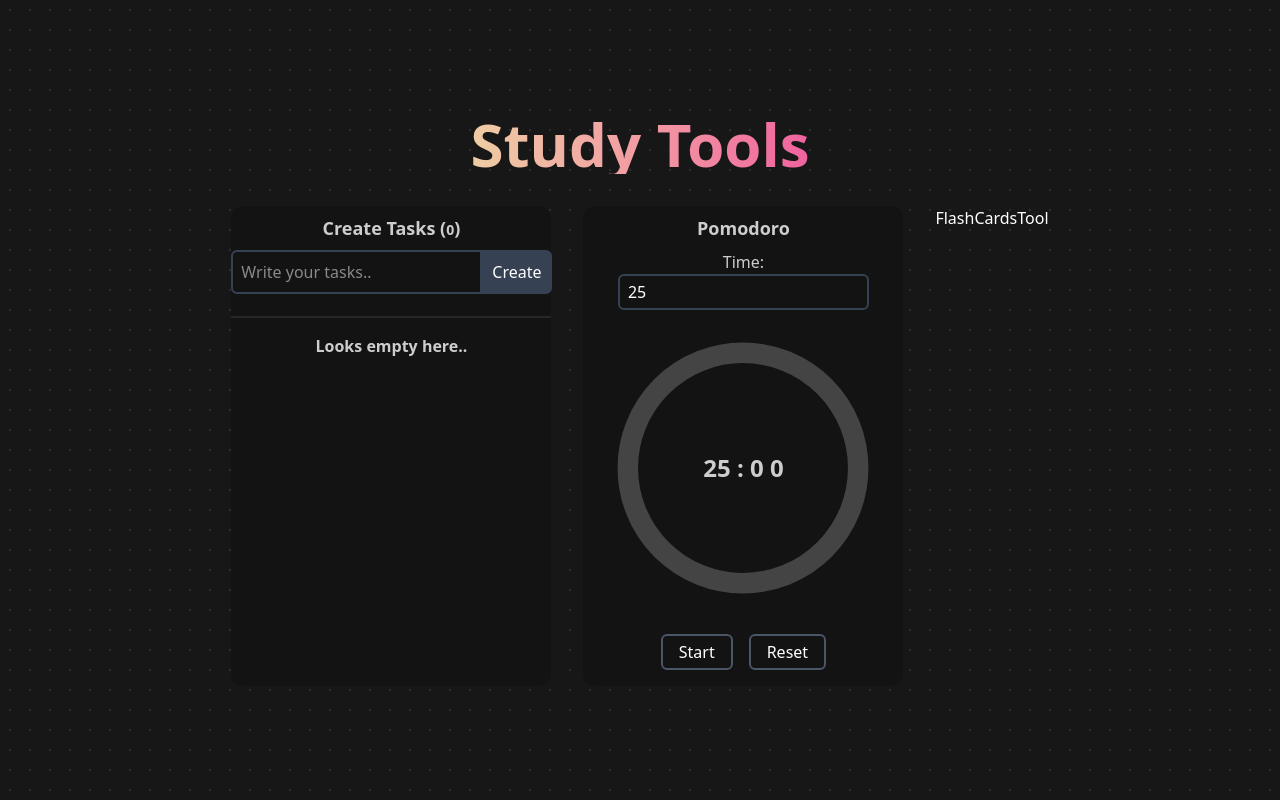
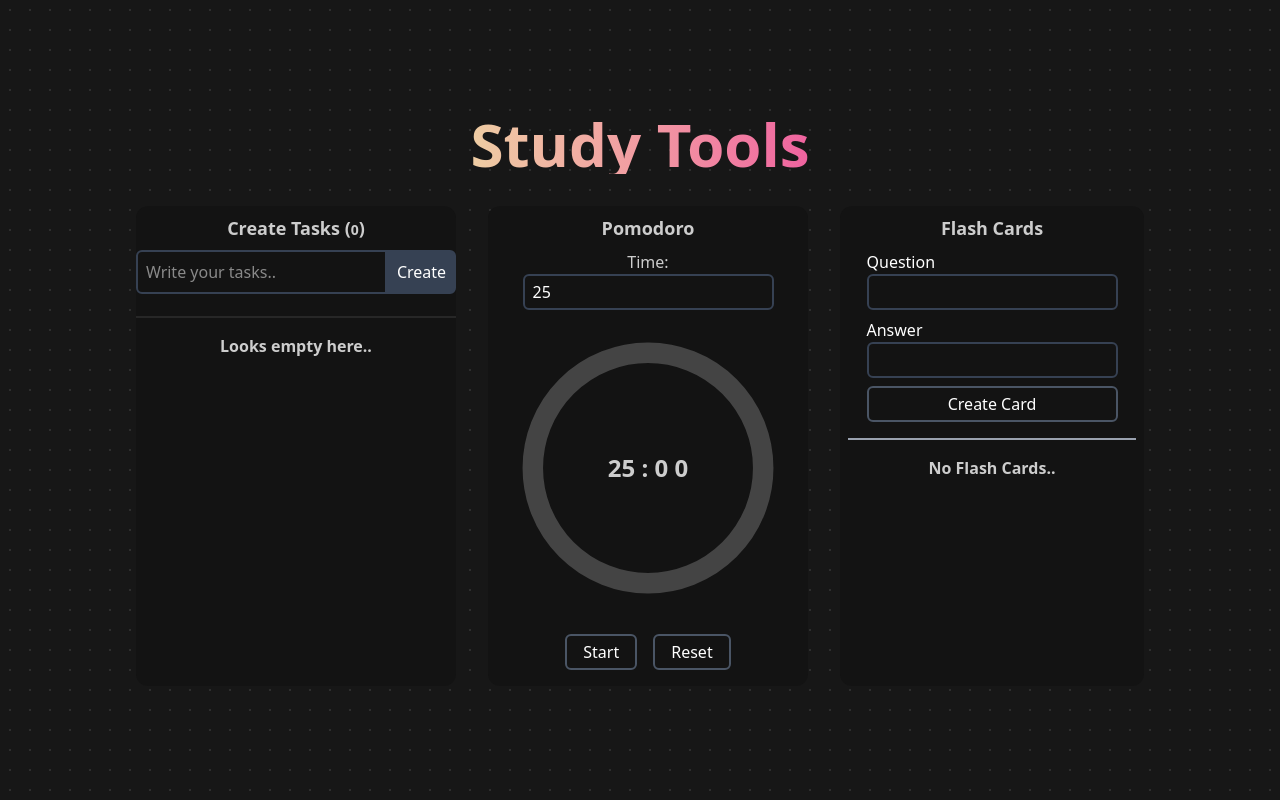
Before and after one commit to JoelSRJE/Study-Tool, a Next.js app in the folder study-tool/: page / in a window 1280 px wide. Built offline with nearby package versions, Linux system fonts and the light colour scheme.

Commit message:
Flash cards made

```diff
--- a/study-tool/src/app/components/Study Comps/Flash Cards/FlashCardsTool.tsx
+++ b/study-tool/src/app/components/Study Comps/Flash Cards/FlashCardsTool.tsx
@@ -1,7 +1,231 @@
-import React from "react";
+import React, { ChangeEvent, FormEvent, useEffect, useState } from "react";
+import { FiTrash2 } from "react-icons/fi";
+import { toast } from "react-toastify";
+
+export interface FlashCard {
+  id: number;
+  question: string;
+  answer: string;
+  flipCard: boolean;
+}
 
 const FlashCardsTool = () => {
-  return <div>FlashCardsTool</div>;
+  const [flashCards, setFlashCards] = useState<FlashCard[]>([]);
+  const [flashCardId, setFlashCardId] = useState<number>(1);
+
+  const [questionInput, setQuestionInput] = useState<string>("");
+  const [answerInput, setAnswerInput] = useState<string>("");
+
+  const [loadCards, setLoadCards] = useState<boolean>(true);
+
+  const getCards = () => {
+    const storedCards = localStorage.getItem("FlashCards");
+
+    if (storedCards) {
+      try {
+        const parsedCards: FlashCard[] = JSON.parse(storedCards);
+        setFlashCards(parsedCards);
+
+        const maxId = parsedCards.reduce(
+          (max, card) => (card.id > max ? card.id : max),
+          0
+        );
+
+        setFlashCardId(maxId + 1);
+      } catch (error) {
+        toast.error("Error Getting Flash Cards", {
+          position: "bottom-right",
+          autoClose: 2000,
+        });
+      }
+    }
+    setLoadCards(false);
+  };
+
+  useEffect(() => {
+    if (loadCards === true) {
+      setTimeout(() => {
+        getCards();
+      }, 2000);
+    }
+  }, []);
+
+  const handleQuestionInputChange = (event: ChangeEvent<HTMLInputElement>) => {
+    setQuestionInput(event.target.value);
+  };
+
+  const handleAnswerInputChange = (event: ChangeEvent<HTMLInputElement>) => {
+    setAnswerInput(event.target.value);
+  };
+
+  const addFlashCard = (event: FormEvent) => {
+    event.preventDefault();
+
+    try {
+      const newFlashCard: FlashCard = {
+        id: flashCardId,
+        question: questionInput,
+        answer: answerInput,
+        flipCard: false,
+      };
+
+      const updatedCards = [...flashCards, newFlashCard];
+
+      setFlashCards(updatedCards);
+      setQuestionInput("");
+      setAnswerInput("");
+      setFlashCardId((prevId) => prevId + 1);
+
+      localStorage.setItem("FlashCards", JSON.stringify(updatedCards));
+
+      toast.success("Flash Card Created!", {
+        position: "bottom-right",
+        autoClose: 2000,
+      });
+    } catch (error) {
+      toast.error("Error Creating Flash Card", {
+        position: "bottom-right",
+        autoClose: 2000,
+      });
+    }
+  };
+
+  const handleToggleCard = (id: number) => {
+    const updatedCards = flashCards.map((card) => {
+      if (card.id === id) {
+        return { ...card, flipCard: !card.flipCard };
+      }
+
+      return card;
+    });
+
+    setFlashCards(updatedCards);
+
+    localStorage.setItem("FlashCards", JSON.stringify(updatedCards));
+  };
+
+  const deleteFlashCard = (id: number) => {
+    const updatedCards = flashCards.filter((flashCard) => flashCard.id !== id);
+
+    setFlashCards(updatedCards);
+
+    localStorage.setItem("FlashCards", JSON.stringify(updatedCards));
+
+    toast.warning("Deleted Flash Card!", {
+      position: "bottom-right",
+      autoClose: 2000,
+    });
+  };
+
+  return (
+    <div className="flex flex-col items-center w-full h-full bg-[#131313] p-2 rounded-xl ">
+      <h2 className="font-semibold text-lg text-textColor mb-2">Flash Cards</h2>
+
+      <div className="flex flex-col justify-center items-center gap-4 ">
+        {/* Inputs */}
+        <form onSubmit={addFlashCard} className="flex flex-col gap-2">
+          <label className="flex flex-col group">
+            Question
+            <input
+              type="text"
+              value={questionInput}
+              onChange={handleQuestionInputChange}
+              className="px-2 py-1 border-2 border-gray-700 rounded-md outline-none transition-all duration-300 group-hover:border-gray-500"
+            />
+          </label>
+
+          <label className="flex flex-col group">
+            Answer
+            <input
+              type="text"
+              value={answerInput}
+              onChange={handleAnswerInputChange}
+              className="px-2 py-1 border-2 border-gray-700 rounded-md outline-none transition-all duration-300 group-hover:border-gray-500"
+            />
+          </label>
+          <button
+            type="submit"
+            className="py-1 border-2 border-gray-600 rounded-md transition-all duration-300 hover:cursor-pointer hover:bg-[#6EE7B7] hover:border-[#6EE7B7] hover:text-black"
+          >
+            Create Card
+          </button>
+        </form>
+
+        {/* Card Section */}
+        <div className="border-t-2 border-gray-400 w-[18rem] min-h-[13rem] ">
+          {/* Cards */}
+          {loadCards ? (
+            <div className="flex justify-center mt-4 text-textColor font-semibold">
+              Searching for stored cards..
+            </div>
+          ) : flashCards.length <= 0 ? (
+            <div className="flex justify-center mt-4 text-textColor font-semibold">
+              No Flash Cards..
+            </div>
+          ) : (
+            <div className="flex flex-col gap-2 mt-2 max-h-[13rem] overflow-auto">
+              {flashCards.map((card) => (
+                <div
+                  key={card.id}
+                  className="relative flex justify-center perspective-1000"
+                >
+                  <div>
+                    <button
+                      className={`absolute  top-5 opacity-100 transition-all duration-300  hover:scale-105 hover:cursor-pointer hover:text-red-600 ${
+                        flashCards.length >= 4 ? "right-2" : "right-1"
+                      }`}
+                      onClick={() => deleteFlashCard(card.id)}
+                      aria-label={`Delete button ${card.id}`}
+                    >
+                      <FiTrash2 size={24} />
+                    </button>
+                  </div>
+                  <div>
+                    {card.flipCard ? (
+                      <button
+                        className={`relative flex justify-center items-center h-[4rem] max-w-[13rem] min-w-[13rem] bg-gray-600 rounded-md transition-all duration-500  ease-in-out transform-3d  hover:cursor-pointer ${
+                          card.flipCard ? "rotate-y-180" : ""
+                        } ${flashCards.length >= 4 ? "mr-5" : ""}`}
+                        onClick={() => handleToggleCard(card.id)}
+                        aria-label={`Answer Side ${card.id}`}
+                      >
+                        <span className="absolute top-0 left-1 text-gray-800 rotate-y-180">
+                          #{card.id}
+                        </span>
+                        <span className="mt-3 mb-3 text-textColor font-medium text-lg tracking-wide rotate-y-180">
+                          {card.answer}
+                        </span>
+                        <span className="absolute -bottom-0 right-1 italic text-gray-800 text-sm rotate-y-180">
+                          Answer
+                        </span>
+                      </button>
+                    ) : (
+                      <button
+                        className={`relative flex justify-center items-center min-h-[4rem] max-w-[13rem] min-w-[13rem] bg-gray-800 rounded-md transition-all duration-500  ease-in-out transform-3d hover:cursor-pointer ${
+                          card.flipCard ? "rotate-y-180" : ""
+                        } ${flashCards.length >= 4 ? "mr-5" : ""}`}
+                        onClick={() => handleToggleCard(card.id)}
+                        aria-label={`Question Side ${card.id}`}
+                      >
+                        <span className="absolute top-0 left-1 text-gray-600">
+                          #{card.id}
+                        </span>
+                        <span className="mt-3 mb-3 text-textColor font-medium tracking-wide">
+                          {card.question}
+                        </span>
+                        <span className="absolute bottom-0 right-1 italic text-gray-600 text-sm">
+                          Question
+                        </span>
+                      </button>
+                    )}
+                  </div>
+                </div>
+              ))}
+            </div>
+          )}
+        </div>
+      </div>
+    </div>
+  );
 };
-
 export default FlashCardsTool;
```
